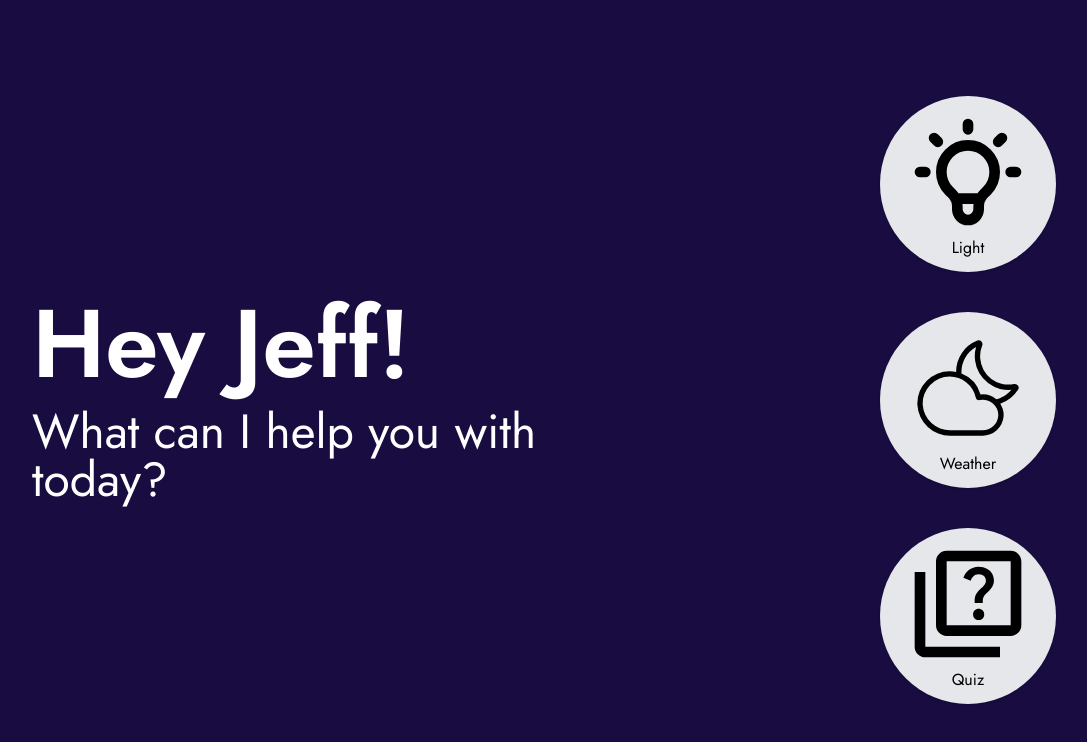
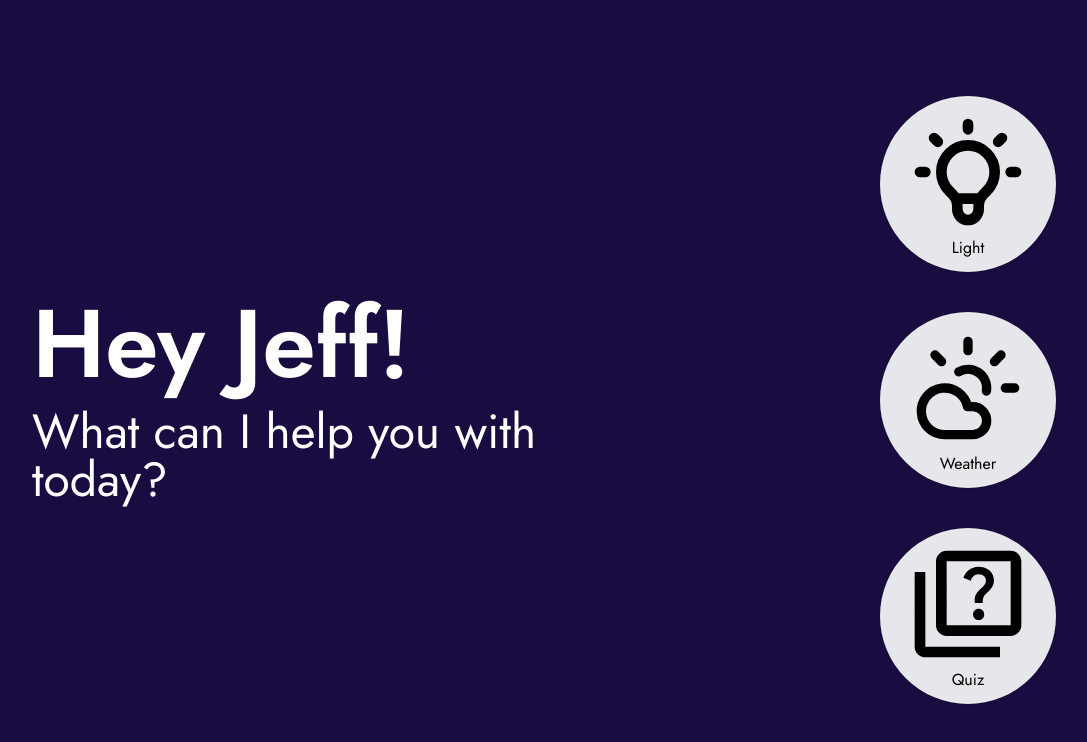
Before and after one commit to AryanK1511/Signify, a React (Create React App) app in the folder frontend/: page / in a window 1280 px wide. Shown: the top 742 px of the page, without its empty margins (16-1103 px from the left). Built offline with nearby package versions, Linux system fonts and the light colour scheme; no server answers.

Commit message:
Updated weather icon

```diff
--- a/frontend/src/Main/Main.js
+++ b/frontend/src/Main/Main.js
@@ -1,8 +1,8 @@
 import { useAtom } from "jotai";
 import { gestureAtom } from "../store";
 import { useEffect } from "react";
-import { HiOutlineLightBulb} from "react-icons/hi";
-import { CiCloudMoon } from "react-icons/ci";
+import { HiOutlineLightBulb } from "react-icons/hi";
+import { LuCloudSun } from "react-icons/lu";
 import { MdOutlineQuiz } from "react-icons/md";
 import { useNavigate } from "react-router-dom";
 
@@ -39,80 +39,37 @@ function Main({ name }) {
       </div>
 
       <div class="flex-1 flex flex-col items-center justify-center gap-10">
-        <button onClick={()=>{navigate('/light')}} class="px-6 py-3 bg-gray-200 rounded-full shadow focus:outline-none focus:ring">
-        <HiOutlineLightBulb size="8em"/>
+        <button
+          onClick={() => {
+            navigate("/light");
+          }}
+          class="px-6 py-3 bg-gray-200 rounded-full shadow focus:outline-none focus:ring"
+        >
+          <HiOutlineLightBulb size="8em" />
           Light
         </button>
 
-        <button onClick={()=>{navigate('/weather')}} class="px-6 py-3 bg-gray-200 rounded-full shadow focus:outline-none focus:ring">
-        <CiCloudMoon size="8em"/>
+        <button
+          onClick={() => {
+            navigate("/weather");
+          }}
+          class="px-6 py-3 bg-gray-200 rounded-full shadow focus:outline-none focus:ring"
+        >
+          <LuCloudSun style={{ padding: '8px' }} size="8em"/>
           Weather
         </button>
 
-        <button onClick={()=>{navigate('/quiz')}} class="px-6 py-3 bg-gray-200 rounded-full shadow focus:outline-none focus:ring">
-        <MdOutlineQuiz size="8em"/>
+        <button
+          onClick={() => {
+            navigate("/quiz");
+          }}
+          class="px-6 py-3 bg-gray-200 rounded-full shadow focus:outline-none focus:ring"
+        >
+          <MdOutlineQuiz size="8em" />
           Quiz
         </button>
       </div>
     </div>
   );
-
-  // return (
-  //   <div
-  //     className="
-  //    flex
-  //    flex-col
-  //    justify-center
-  //    items-center
-  //    w-screen
-  //    h-screen
-  //    bg-[#190C40]
-  //    text-white
-  //    text-center
-  //    "
-  //   >
-  //     <h1 className="leading-relaxed text-5xl">
-  //       Hey {name}! <br /> How can I help you?
-  //     </h1>
-  //     <MainIcon
-  //       imgUrl={"./images/Main/cloud.png"}
-  //       imgAlt={"Weather Icon"}
-  //       title="Weather"
-  //       position={"top-16 left-16"}
-  //     />
-  //     <MainIcon
-  //       imgUrl={"./images/Main/youtube.png"}
-  //       imgAlt={"Youtube Icon"}
-  //       title="Youtube"
-  //       position={"top-16 right-16"}
-  //     />
-  //     <MainIcon
-  //       imgUrl={"./images/Main/news.png"}
-  //       imgAlt={"News Icon"}
-  //       title="News"
-  //       position={"bottom-16 left-16"}
-  //     />
-  //     <MainIcon
-  //       imgUrl={"./images/Main/trex.png"}
-  //       imgAlt={"T-Rex Icon"}
-  //       title="T-Rex"
-  //       position={"bottom-16 right-16"}
-  //     />
-  //   </div>
-  // );
-}
-function MainIcon({ imgUrl, imgAlt, title, position }) {
-  return (
-    <div className={`absolute ${position}`}>
-      <div className="w-[190px] h-[190px] rounded-full overflow-hidden bg-white bg-opacity-40 flex items-center justify-center">
-        <img
-          className="w-[150px] h-[150px] object-cover"
-          src={imgUrl}
-          alt={imgAlt}
-        />
-      </div>
-      <p className="text-4xl p-6 font-bold">{title}</p>
-    </div>
-  );
 }
 export default Main;
```
